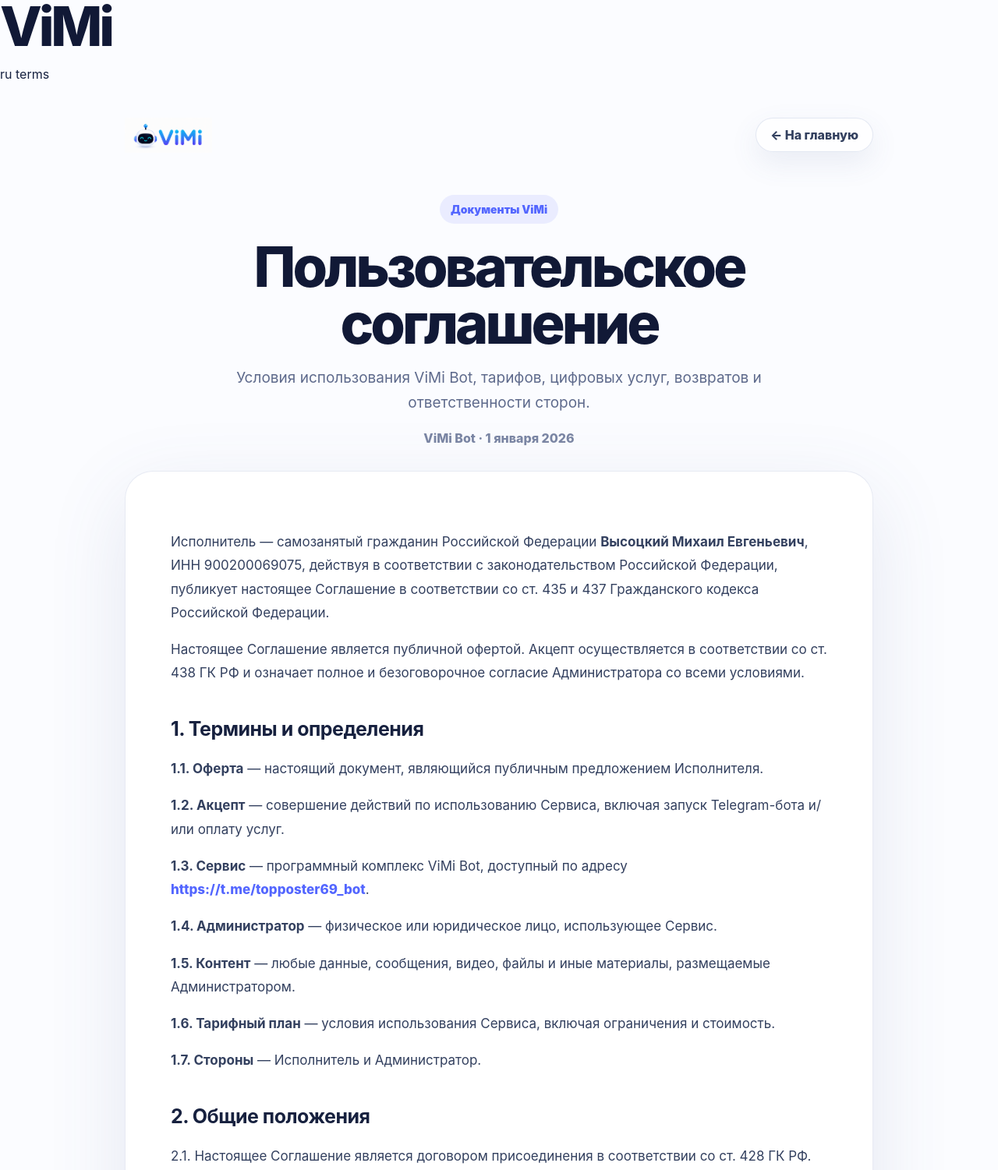
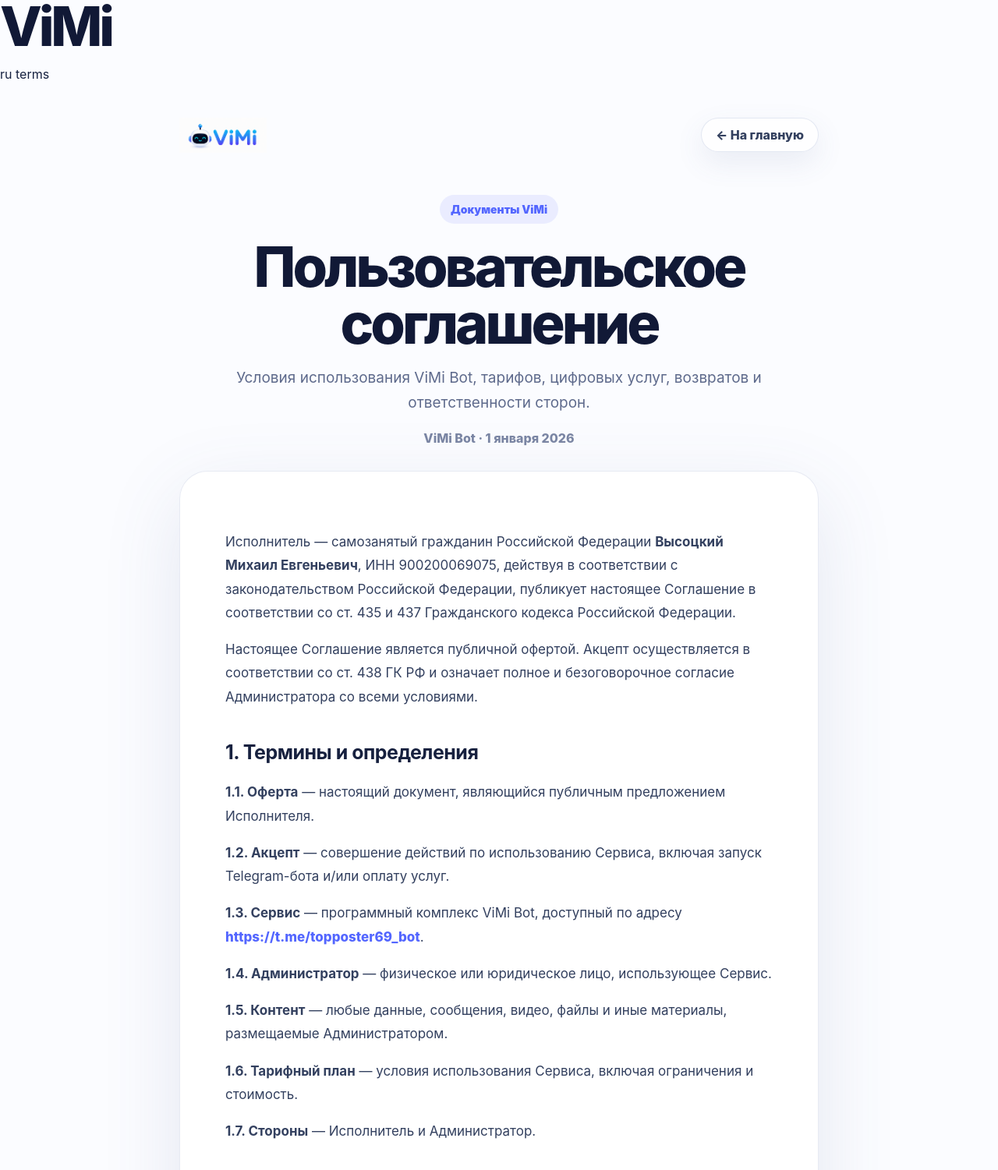
Before and after one commit to Aragova/telegram-forwarder-bot, a plain HTML site: page landing/ru/terms.html in a window 1280 px wide. Shown: the top 1501 px of the page at 78% size. Drawn offline with Linux system fonts and the light colour scheme.

Commit message:
Fix legal pages centered layout

```diff
--- a/landing/styles.css
+++ b/landing/styles.css
@@ -1221,3 +1221,41 @@
     font-size: 15.5px;
   }
 }
+/* === FINAL FIX: legal pages centered layout === */
+
+body.legal-simple-page {
+  display: block !important;
+  width: 100% !important;
+  overflow-x: hidden !important;
+}
+
+body.legal-simple-page .legal-simple-shell {
+  width: min(820px, calc(100% - 32px)) !important;
+  max-width: 820px !important;
+  margin: 0 auto !important;
+  padding: 28px 0 54px !important;
+}
+
+body.legal-simple-page .legal-simple-card {
+  width: 100% !important;
+  max-width: 820px !important;
+  margin: 0 auto !important;
+}
+
+body.legal-simple-page .legal-simple-hero {
+  max-width: 820px !important;
+  margin-left: auto !important;
+  margin-right: auto !important;
+}
+
+body.legal-simple-page .legal-simple-header {
+  max-width: 820px !important;
+  margin-left: auto !important;
+  margin-right: auto !important;
+}
+
+body.legal-simple-page .legal-simple-footer {
+  max-width: 820px !important;
+  margin-left: auto !important;
+  margin-right: auto !important;
+}
```
